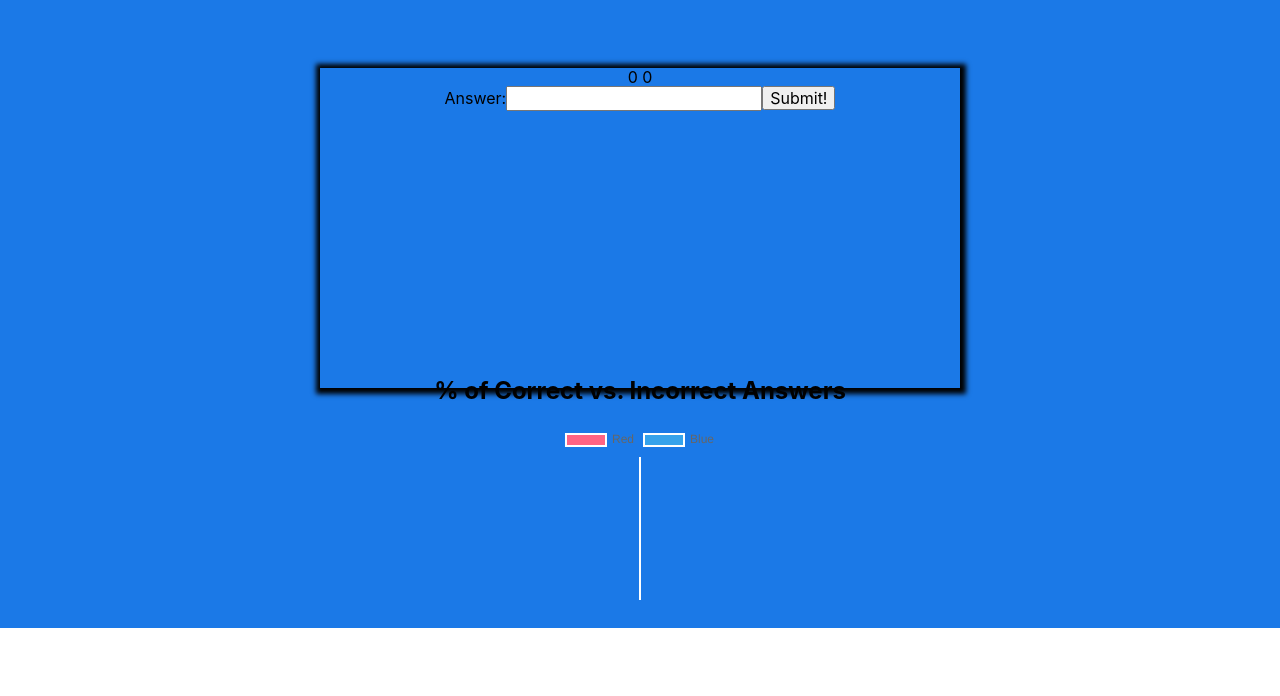
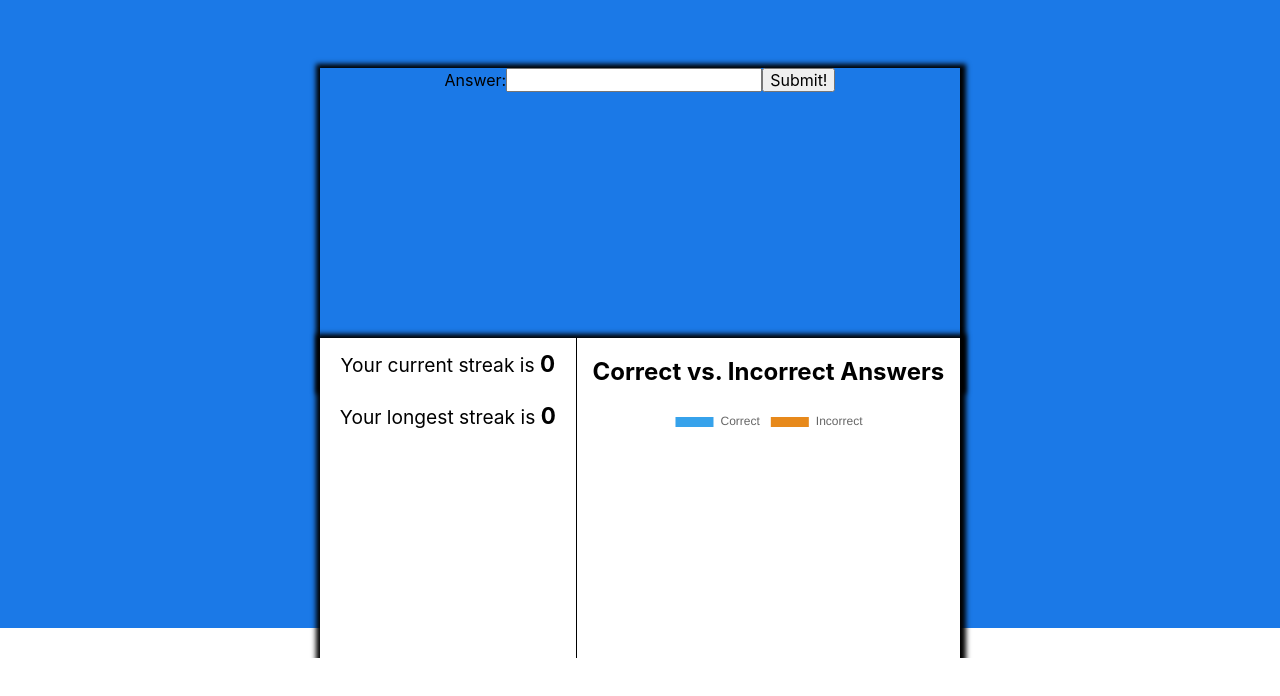
Before and after one commit to Build-Week-Conjugator-Sep-2019/Front-End, a React (Create React App) app in the folder client/: page /conjugator in a window 1280 px wide. Shown: the part 172-868 px from the top of the page. After the commit the page ends 830 px from the top, so only its background shows below. Built offline with nearby package versions, Linux system fonts and the light colour scheme; no server answers; what uifx would draw is missing.

Commit message:
finished chart and added streaks

```diff
--- a/client/src/components/AnswerForm.js
+++ b/client/src/components/AnswerForm.js
@@ -63,6 +63,8 @@ const AnswerForm = props => {
     const [totalQs, setTotalQs] = useState(0)
     const [currentQ, setCurrentQ] = useState([])
     const [currentA, setCurrentA] = useState([])
+    const [incorrectAnswers, setIncorrectAnswers] =useState(0)
+    const [correctAnswers, setCorrectAnswers] = useState(0)
     // useState(Object.keys(dataArray[currentIndex]).join())
     const [answers, setAnswers] = useState({
         answerBar: ''
@@ -85,9 +87,11 @@ const AnswerForm = props => {
         if(answers.answerBar === currentA){
             addOne()
             correct.play()
+            setCorrectAnswers(correctAnswers + 1)
         }else {
             setStreak(0)
             incorrect.play()
+            setIncorrectAnswers(incorrectAnswers + 1)
        }
     }
 
@@ -153,7 +157,6 @@ const AnswerForm = props => {
     return (
       <CardAndChartDiv>
         <div>
-            {streak} {totalQs}
             <form onSubmit={event => handleSubmit(event)}>
                 <label htmlFor='answerBar'>
                     Answer:
@@ -168,7 +171,7 @@ const AnswerForm = props => {
             <p>{currentQ}</p>
         </div>
         <ChartDiv>
-        <Charts currentStreak={streak} longestStreak={totalQs} currentIndex={currentIndex}/>
+        <Charts incorrectAnswers={incorrectAnswers} correctAnswers={correctAnswers} currentStreak={streak} longestStreak={totalQs} />
         </ChartDiv>
       </CardAndChartDiv>
     )
--- a/client/src/components/Charts.js
+++ b/client/src/components/Charts.js
@@ -1,181 +1,79 @@
 import React, { useState } from 'react'
-import { Line, Pie } from 'react-chartjs-2'
+import { Pie } from 'react-chartjs-2'
 import styled from 'styled-components'
-import Chart from 'chart.js'
 
 import '../../src/App.css'
 
-const DivCon = styled.div`
-    background: white;
-    margin-top:300px;
-`;
+const BottomDiv = styled.div`
+  background: white;
+  width: 100%;
+  height: 20rem;
+  box-shadow: 1px 1px 5px 5px;
+  display:flex;
+  justify-content: space-evenly;
+`
 
-// const data = {
-//     labels: [1, 2, 3],
-//     datasets: [
-//       {
-//         label: 'My First dataset',
-//         fill: false,
-//         lineTension: 0.1,
-//         backgroundColor: 'rgba(75,192,192,0.4)',
-//         borderColor: 'rgba(75,192,192,1)',
-//         borderCapStyle: 'butt',
-//         borderDash: [],
-//         borderDashOffset: 0.0,
-//         borderJoinStyle: 'miter',
-//         pointBorderColor: 'rgba(75,192,192,1)',
-//         pointBackgroundColor: '#fff',
-//         pointBorderWidth: 1,
-//         pointHoverRadius: 5,
-//         pointHoverBackgroundColor: 'rgba(75,192,192,1)',
-//         pointHoverBorderColor: 'rgba(220,220,220,1)',
-//         pointHoverBorderWidth: 2,
-//         pointRadius: 1,
-//         pointHitRadius: 10,
-//         data: [65, 59, 80, 81, 56, 55, 40]
-//       }
-//     ]
-//   };
+const StreakDiv = styled.div`
+  display: flex;
+  flex-direction: column;
+  border-right: 1px solid black;
+  width: 40%;
+`
 
-const data1 = {
-	labels: [
-		'Red',
-		'Blue',
-		'Yellow'
-	],
-	datasets: [{
-		data: [300, 50, 100],
-		backgroundColor: [
-		'#FF6384',
-		'#36A2EB',
-		'#FFCE56'
-		],
-		hoverBackgroundColor: [
-		'#FF6384',
-		'#36A2EB',
-		'#FFCE56'
-		]
-	}]
-};
+const StreakPar = styled.p`
+  font-size: 1.2rem;
+  margin: .8rem auto;
 
+`
 
-function Charts ({ currentStreak, longestStreak}) {
+const ChartDiv = styled.div`
+  width: 60%;
+`
+
+const StreakNum = styled.span`
+  font-size: 1.4rem;
+  font-weight: bold;
+`
+
+function Charts ({ incorrectAnswers, correctAnswers, currentStreak, longestStreak }) {
 
 const data = {
 	labels: [
-		'Red',
-		'Blue'
+		'Correct',
+    'Incorrect'
 	],
 	datasets: [{
-		data: [currentStreak, longestStreak],
+    data: [ correctAnswers, incorrectAnswers ],
+    options: {
+      legend: {
+        fontColor: 'white'
+      }
+    },
 		backgroundColor: [
-		'#FF6384',
-		'#36A2EB',
-		'#FFCE56'
+    '#36A2EB',
+    '#e7891b'
 		],
 		hoverBackgroundColor: [
-		'#FF6384',
-		'#36A2EB',
-		'#FFCE56'
+    '#00BFFF',
+    '#f3c58e'
 		]
 	}]
 };
 
   return (
-    <div>
-      <h2>% of Correct vs. Incorrect Answers</h2>
-      <Pie data={data} />
-    </div>
+    <BottomDiv>
+      <StreakDiv>
+        <StreakPar>Your current streak is <StreakNum>{currentStreak}</StreakNum></StreakPar>
+        <StreakPar>Your longest streak is <StreakNum>{longestStreak}</StreakNum></StreakPar>
+      </StreakDiv>
+      <ChartDiv>
+      <h2>Correct vs. Incorrect Answers</h2>
+      <Pie classname="chart" data={data} />
+      </ChartDiv>
+    </BottomDiv>
   );
 };
 
-    // const [dataSet, setDataSet] = useState()
-    // console.log(props.streak)
-
-    // const data = {
-    //     labels: [1, 2, 3, 4],
-    //     datasets: [
-    //       {
-    //         label: 'Consistency',
-    //         fill: false,
-    //         lineTension: 0.1,
-    //         backgroundColor: 'rgba(243, 197, 142, 1.0)',
-    //         borderColor: 'rgba(243, 197, 142, 1.0)',
-    //         borderCapStyle: 'butt',
-    //         borderDash: [],
-    //         borderDashOffset: 0.0,
-    //         borderJoinStyle: 'miter',
-    //         pointBorderColor: 'rgba(27, 121, 231, 1)',
-    //         pointBackgroundColor: '#fff',
-    //         pointBorderWidth: 1,
-    //         pointHoverRadius: 5,
-    //         pointHoverBackgroundColor: 'rgba(27, 121, 231, 1)',
-    //         pointHoverBorderColor: 'rgba(220,220,220,1)',
-    //         pointHoverBorderWidth: 2,
-    //         pointRadius: 1,
-    //         pointHitRadius: 10,
-    //         data: [props.streak, props.currentIndex, props.streak, props.currentIndex]
-    //       },
-    //       {
-    //         label: 'LifeTime',
-    //         fill: false,
-    //         lineTension: 0.1,
-    //         backgroundColor: 'rgba(231, 137, 27, 1.0)',
-    //         borderColor: 'rgba(231, 137, 27, 1.0)',
-    //         borderCapStyle: 'butt',
-    //         borderDash: [],
-    //         borderDashOffset: 0.0,
-    //         borderJoinStyle: 'miter',
-    //         pointBorderColor: 'rgba(27, 121, 231, 1)',
-    //         pointBackgroundColor: '#fff',
-    //         pointBorderWidth: 1,
-    //         pointHoverRadius: 5,
-    //         pointHoverBackgroundColor: 'rgba(27, 121, 231, 1)',
-    //         pointHoverBorderColor: 'rgba(220,220,220,1)',
-    //         pointHoverBorderWidth: 2,
-    //         pointRadius: 1,
-    //         pointHitRadius: 10,
-    //         data: [2, 3, 4, 0]
-    //       }
-    //     ]
-    //   };
 
 
 export default Charts
-
-// import React from 'react';
-// import {Pie} from 'react-chartjs-2';
-
-// const data = {
-// 	labels: [
-// 		'Red',
-// 		'Blue',
-// 		'Yellow'
-// 	],
-// 	datasets: [{
-// 		data: [300, 50, 100],
-// 		backgroundColor: [
-// 		'#FF6384',
-// 		'#36A2EB',
-// 		'#FFCE56'
-// 		],
-// 		hoverBackgroundColor: [
-// 		'#FF6384',
-// 		'#36A2EB',
-// 		'#FFCE56'
-// 		]
-// 	}]
-// };
-
-// export default React.createClass({
-//   displayName: 'PieExample',
-
-//   render() {
-//     return (
-//       <div>
-//         <h2>Pie Example</h2>
-//         <Pie data={data} />
-//       </div>
-//     );
-//   }
-// });
```
Also changed, not shown: client/src/assets/gator_2.jpg (added).
